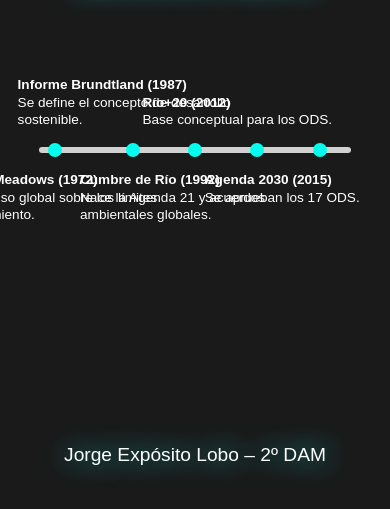
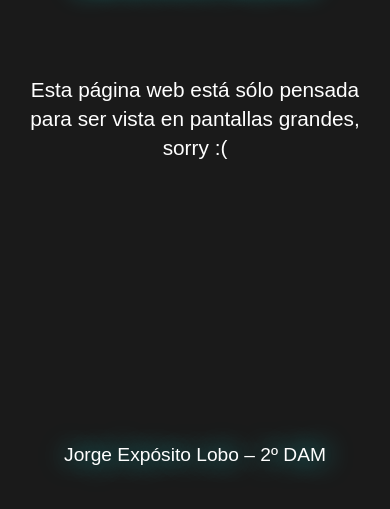
Before and after one commit to JorgeExpLobo/Sostenibilidad, a plain HTML site: page index.html in a window 390 px wide. Shown: the part 303-812 px from the top of the page. Drawn offline with nearby package versions, Linux system fonts and the light colour scheme.

Commit message:
Changed the way it works in smaller screens (layout is supposed to be horizontal so it just won't work)

```diff
--- a/index.html
+++ b/index.html
@@ -9,9 +9,8 @@
 	</head>
 	<body>
 		<canvas id="bg"></canvas>
-
 		<h1>Línea del Tiempo del Desarrollo Sostenible</h1>
-
+		<div id="desktop-content">
 			<div class="timeline-wrapper">
 				<div class="timeline">
 					<div
@@ -65,10 +64,14 @@
 					</div>
 				</div>
 			</div>
-
 		<div id="detalle">
 			<h2 id="detalle-title"></h2>
 			<div id="detalle-text"></div>
+		</div>
+	</div>
+		<!-- Mensaje para pantallas pequeñas -->
+	<div id="mobile-warning">
+		Esta página web está sólo pensada para ser vista en pantallas grandes, sorry :(
 	</div>
 
 		<footer>Jorge Expósito Lobo – 2º DAM</footer>
--- a/script.js
+++ b/script.js
@@ -15,7 +15,7 @@ const camera = new THREE.PerspectiveCamera(
 camera.position.z = 6;
 
 //Partículas como fondo dinámico
-const particlesCount = 4000;
+const particlesCount = 2000;
 const positions = new Float32Array(particlesCount * 3);
 for (let i = 0; i < particlesCount; i++) {
   const i3 = i * 3;
--- a/styles.css
+++ b/styles.css
@@ -176,3 +176,32 @@ footer {
   animation: glow 2s infinite alternate ease-in-out;
   pointer-events: none;
 }
+
+/* Mensaje oculto por defecto */
+#mobile-warning {
+	display: none;
+	color: #ffffff;
+	font-size: 1.3rem;
+	text-align: center;
+	padding: 20px;
+	position: fixed;
+	top: 50%;
+	left: 50%;
+	transform: translate(-50%, -50%);
+	width: 90%;
+	line-height: 1.4;
+}
+
+/* Cuando la pantalla es pequeña (puedes ajustar el ancho) */
+@media (max-width: 800px) {
+
+	/* Oculta todo el contenido */
+	#desktop-content {
+		display: none !important;
+	}
+
+	/* Muestra el mensaje */
+	#mobile-warning {
+		display: block !important;
+	}
+}
```
Lines whose indentation alone changed are shown as unchanged.
